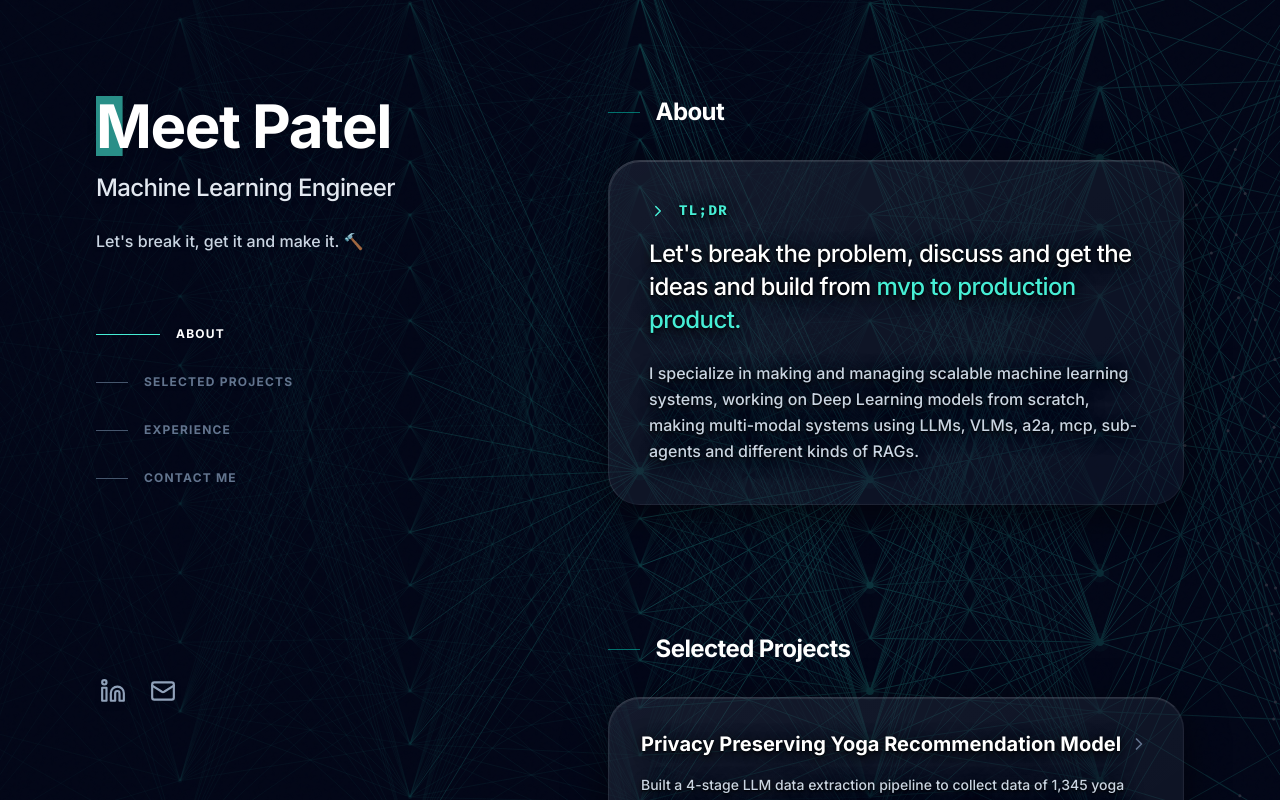
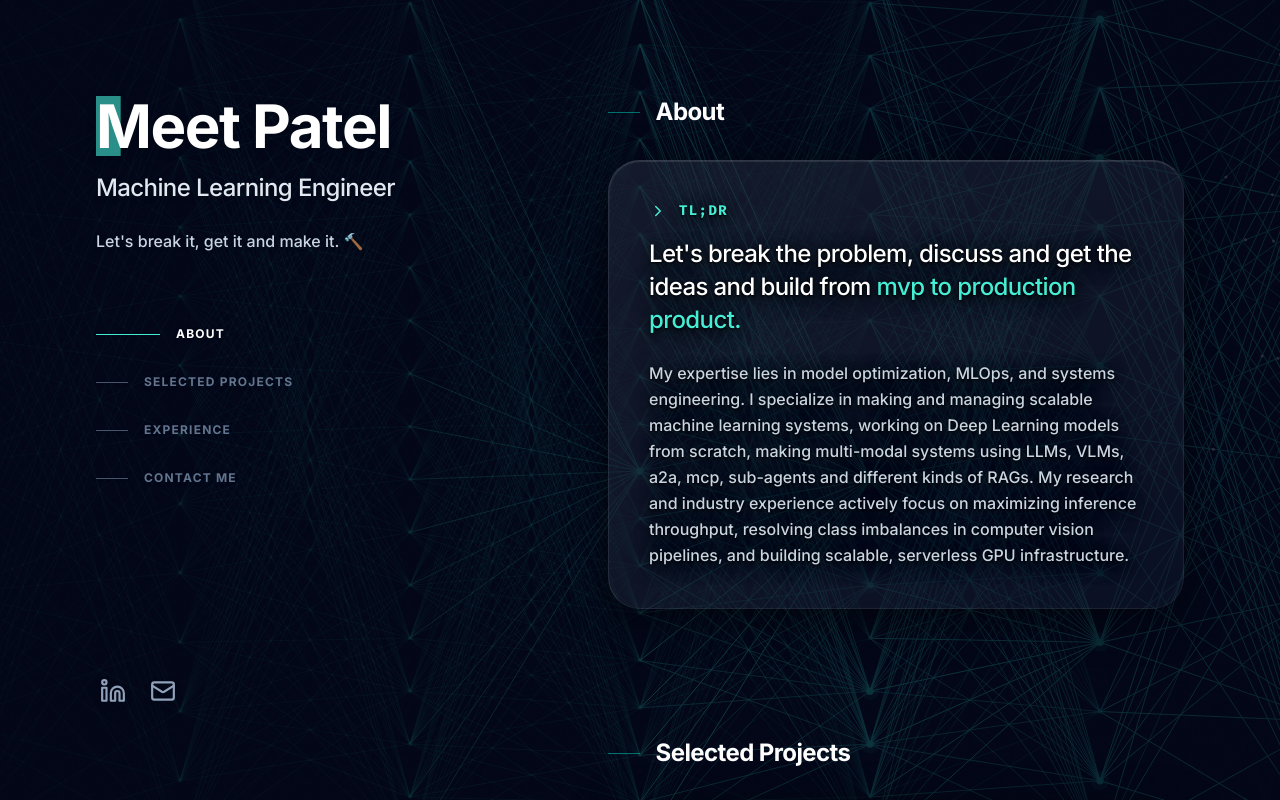
Before and after one commit to MeetPatel41011/Portfolio, a Next.js app: page / in a window 1280 px wide. Shown: the top 800 px of the page. Built offline with nearby package versions, Linux system fonts and the light colour scheme.

Commit message:
fix: restore surrounding text in TL;DR paragraph

```diff
--- a/src/app/page.tsx
+++ b/src/app/page.tsx
@@ -189,7 +189,7 @@ export default function Home() {
                    Let's break the problem, discuss and get the ideas and build from <span className="text-teal-300">mvp to production product.</span>
                  </p>
                  <p className="text-slate-300 leading-relaxed font-medium glass-text">
-                   I specialize in making and managing scalable machine learning systems, working on Deep Learning models from scratch, making multi-modal systems using LLMs, VLMs, a2a, mcp, sub-agents and different kinds of RAGs.
+                   My expertise lies in model optimization, MLOps, and systems engineering. I specialize in making and managing scalable machine learning systems, working on Deep Learning models from scratch, making multi-modal systems using LLMs, VLMs, a2a, mcp, sub-agents and different kinds of RAGs. My research and industry experience actively focus on maximizing inference throughput, resolving class imbalances in computer vision pipelines, and building scalable, serverless GPU infrastructure.
                  </p>
               </BentoCard>
             </section>
```
